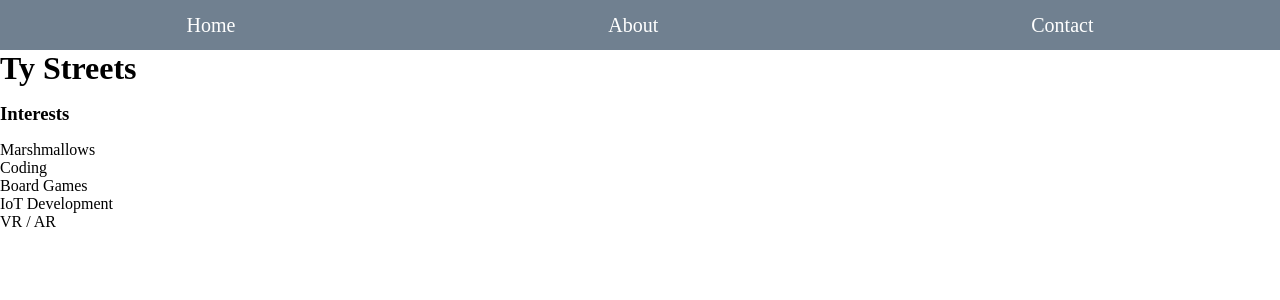
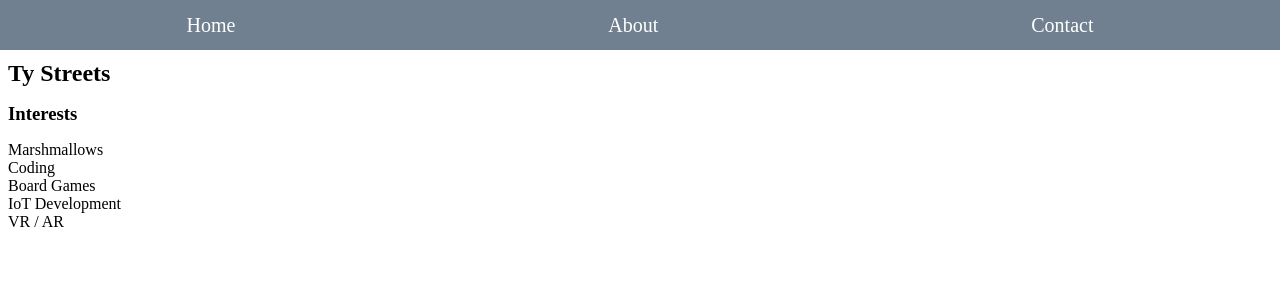
Before and after one commit to tstreets/n317-first-next-app, a Next.js app: page /about in a window 1280 px wide. Shown: the top 300 px of the page. Built offline with nearby package versions, Linux system fonts and the light colour scheme.

Commit message:
Update global css to add padding for all sections across app
Added section to about page

```diff
--- a/src/app/about/page.js
+++ b/src/app/about/page.js
@@ -17,6 +17,7 @@ export default function About() {
           </li>
         </ul>
       </nav>
+      <section>
         <h1>Ty Streets</h1>
         <h3>Interests</h3>
         <ul>
@@ -26,6 +27,7 @@ export default function About() {
           <li>IoT Development</li>
           <li>VR / AR</li>
         </ul>
+      </section>
     </main>
   );
 }
--- a/src/app/globals.css
+++ b/src/app/globals.css
@@ -4,10 +4,21 @@
   box-sizing: border-box;
 }
 
-html, body {
+html,
+body {
   height: 100%;
 }
 
-h1, h2, h3, h4, h5, h6, p {
+h1,
+h2,
+h3,
+h4,
+h5,
+h6,
+p {
   margin-bottom: 16px;
 }
+
+section {
+  padding: 10px 8px;
+}
```
Lines whose indentation alone changed are shown as unchanged.
